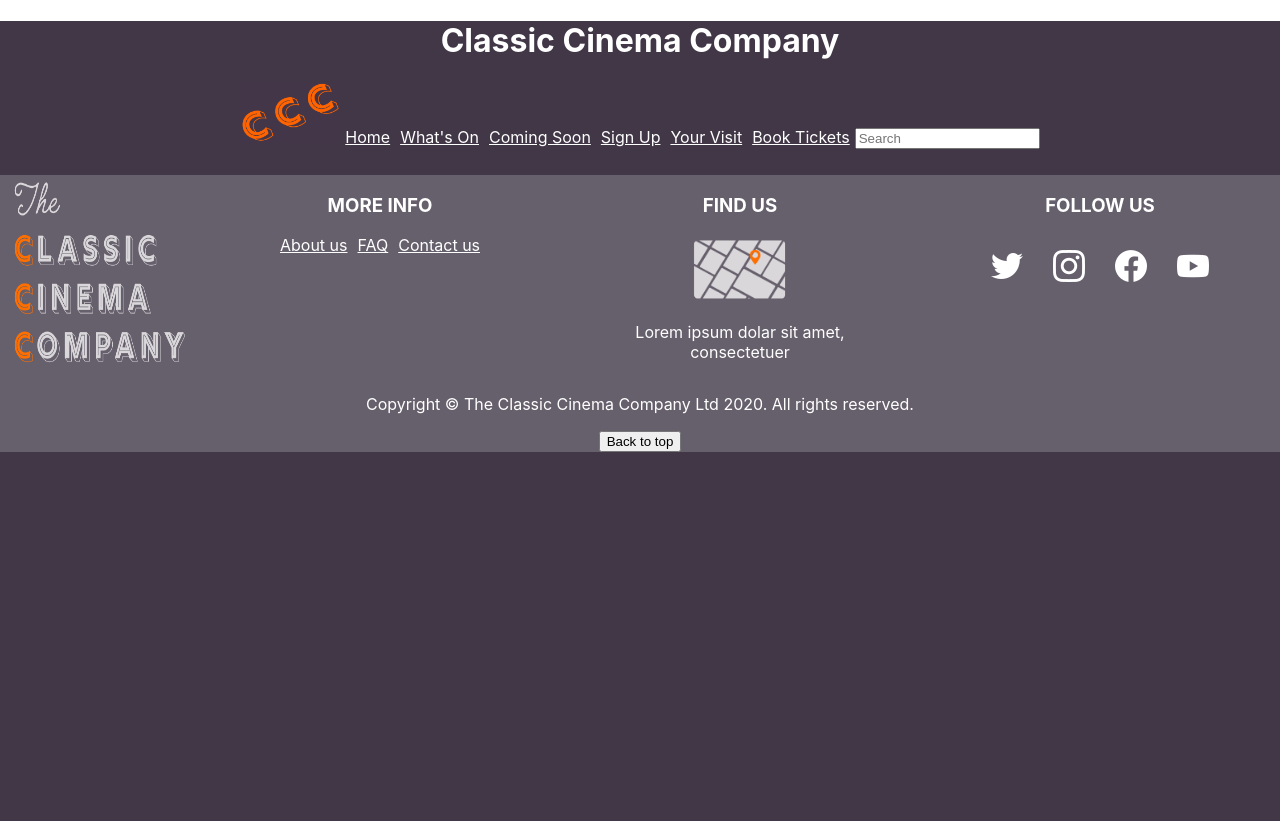
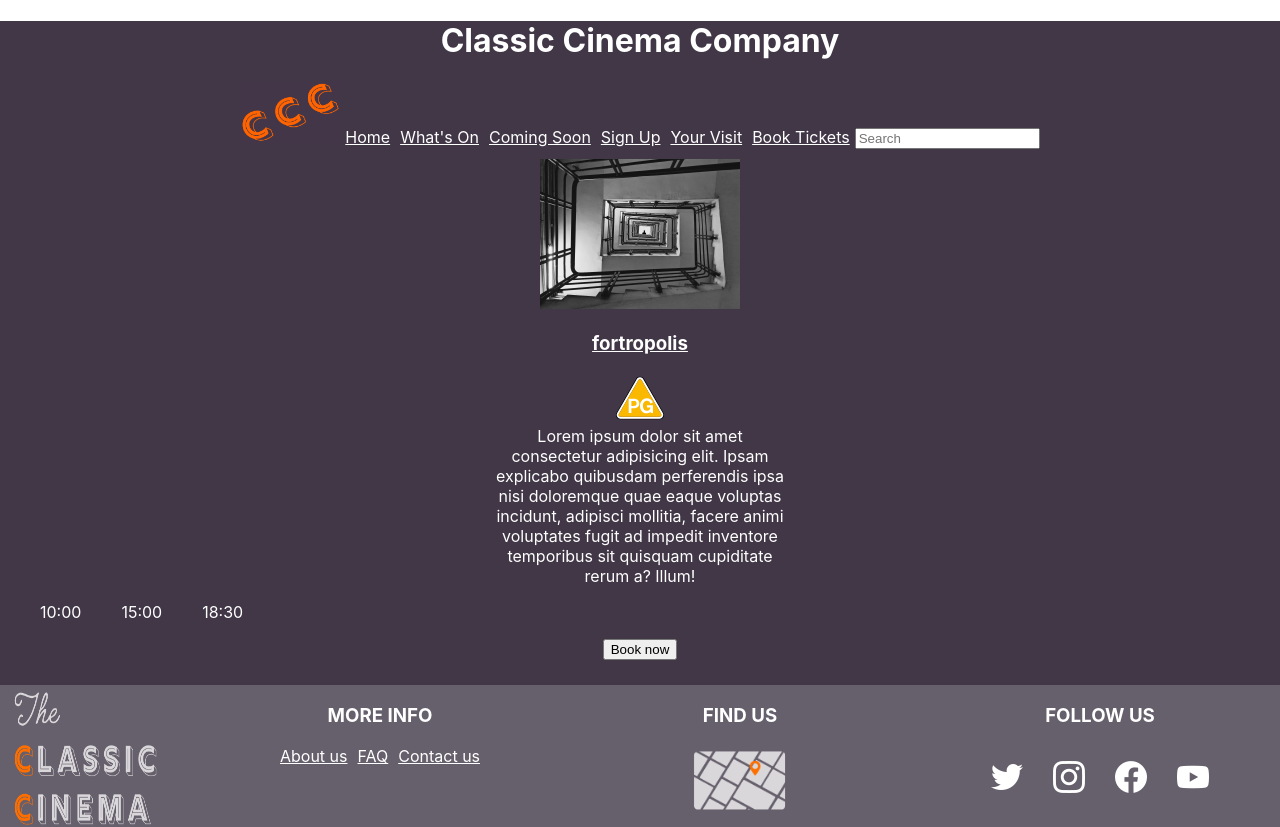
Before and after one commit to SomniGiggles/ReactTraining, a React (Create React App) app in the folder classic-cinema-company/: page /films/1 in a window 1280 px wide. Shown: the top 827 px of the page. Built offline with nearby package versions, Linux system fonts and the light colour scheme.

Commit message:
Added film details page

```diff
--- a/classic-cinema-company/src/App.js
+++ b/classic-cinema-company/src/App.js
@@ -8,6 +8,7 @@ import SignUp from './components/SignUp';
 import ComingSoon from "./components/ComingSoon";
 import YourVisit from "./components/YourVisit";
 import BookTickets from "./components/BookTickets";
+import FilmDetail from './components/FilmDetail';
 
 function App() {
   return (
@@ -22,6 +23,8 @@ function App() {
           <Route path='/comingsoon' element={<ComingSoon />}></Route>
           <Route path='/yourvisit' element={<YourVisit />}></Route>
           <Route path='/booktickets' element={<BookTickets />}></Route>
+          <Route path='/films/:id' element={<FilmDetail />}></Route>
+          <Route path='*' element={<HomePage />}></Route>
         </Routes>
         <Footer />
         </BrowserRouter>
--- /dev/null
+++ b/classic-cinema-company/src/components/FilmDetail.jsx
@@ -0,0 +1,28 @@
+import React from 'react'
+import { useParams } from "react-router-dom";
+import films from "../assets/films.json";
+import FilmInfo from './FilmInfo';
+
+const FilmDetail = () => {
+
+    const params = useParams();
+    const id = parseInt(params.id);
+
+    debugger;
+    const film = films.films.find((film) => {
+        return film.id === id;
+    })
+
+    debugger;
+    return <FilmInfo
+        key={film.id}
+        id={film.id}
+        name={film.title}
+        description={film.synopsis}
+        filmTimes={film.showtimes}
+        ageCert={film.agecert}
+        imageLink={`/${film.nowShowingSrcset.small}`}
+        />
+}
+
+export default FilmDetail;
--- a/classic-cinema-company/src/components/FilmInfo.css
+++ b/classic-cinema-company/src/components/FilmInfo.css
@@ -1,4 +1,3 @@
-.classification {
-    width: 48px;
-    height: 48px;
+.filmTitle {
+    color: white;
 }
--- a/classic-cinema-company/src/components/FilmInfo.jsx
+++ b/classic-cinema-company/src/components/FilmInfo.jsx
@@ -1,6 +1,7 @@
 import React from "react";
 import './FilmInfo.css';
 import CertificateIcon from "./CertificateIcon";
+import { NavLink } from 'react-router-dom';
 
 const FilmInfo = (props) => {
 
@@ -9,7 +10,7 @@ const FilmInfo = (props) => {
     return (
         <div>
             <img src={props.imageLink} alt={props.imageLink}></img>
-            <h3>{props.name}</h3>
+            <h3><NavLink className='filmTitle' to={`/films/${props.id}`}>{props.name}</NavLink></h3>
             <CertificateIcon age={props.ageCert} />
             <div className="film-description">{props.description}</div>
             <div className="film-container">{allTimes}</div>
--- a/classic-cinema-company/src/components/Schedule.jsx
+++ b/classic-cinema-company/src/components/Schedule.jsx
@@ -7,6 +7,7 @@ const Schedule = () => {
     const allFilms = (films.films).map(film =>
         <FilmInfo
             key={film.id}
+            id={film.id}
             name={film.title}
             description={film.synopsis}
             filmTimes={film.showtimes}
```
